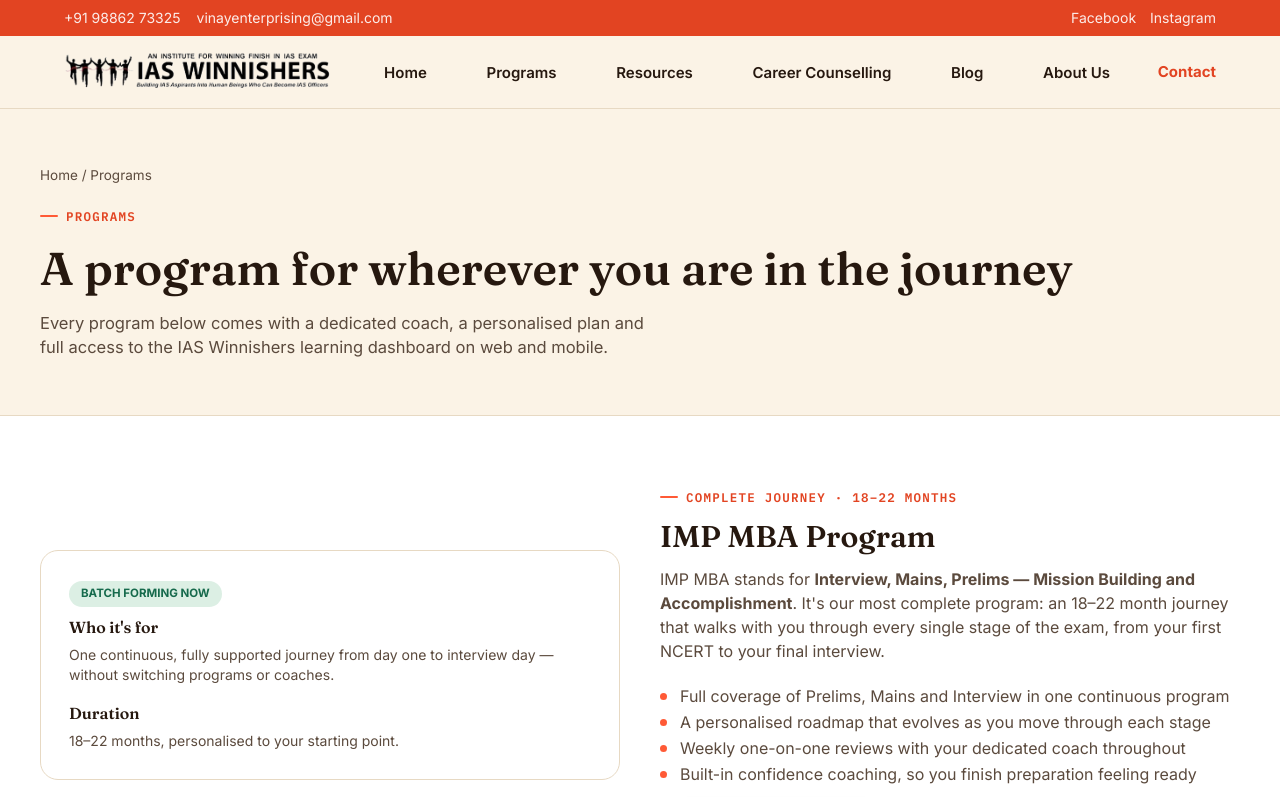
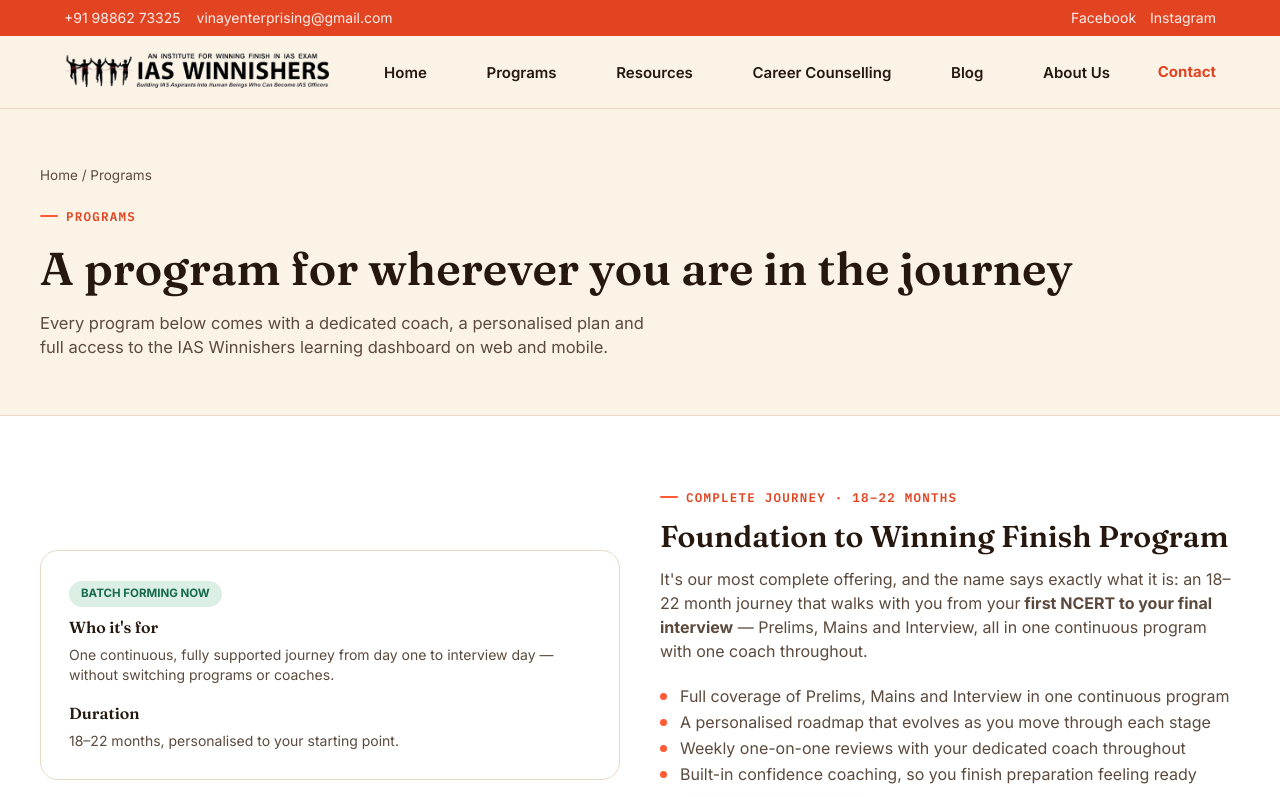
Before and after one commit to kshreepadk/iaswinnishers-web, a Next.js app: page /programs in a window 1280 px wide. Shown: the top 797 px of the page. Built offline with nearby package versions, Linux system fonts and the light colour scheme.

Commit message:
first updates

```diff
--- a/src/app/about/page.jsx
+++ b/src/app/about/page.jsx
@@ -81,7 +81,7 @@
             </ul>
 
             <h2>Our approach to each stage</h2>
-            <h3>IMP MBA Program</h3>
+            <h3>Foundation to Winning Finish Program</h3>
             <p>NCERT-based concept building and a syllabus map tailored to how much time you actually have — carried through every stage in one continuous journey.</p>
             <h3>Prelims</h3>
             <p>Timed test series that mirror the real exam, followed by error analysis that tells you exactly what to fix.</p>
--- a/src/app/page.jsx
+++ b/src/app/page.jsx
@@ -29,7 +29,7 @@
 ];
 
 const PROGRAMS = [
-  { tag: "18–22 Months", title: "IMP MBA Program", body: "Interview, Mains, Prelims — Mission Building and Accomplishment. One complete journey from day one to interview day.", href: "/programs#imp-mba" },
+  { tag: "18–22 Months", title: "Foundation to Winning Finish Program", body: "One continuous journey, from your first NCERT to your final interview — the same coach with you at every single stage.", href: "/programs#foundation-to-finish" },
   { tag: "Objective Round", title: "Prelims Mastery Program", body: "Timed, full-length mock tests on the real exam pattern, with detailed error analysis after every attempt.", href: "/programs#prelims-mastery" },
   { tag: "Descriptive Round", title: "Mains Mastery Program", body: "Weekly answer writing across all GS papers, Essay, and your optional subject — Geography, Polity and Psychology especially well covered.", href: "/programs#mains-mastery" },
   { tag: "Personality Test", title: "Interview Guidance", body: "One-on-one DAF review, personality-test preparation, and steady confidence coaching before the big day.", href: "/programs#interview" },
@@ -44,7 +44,7 @@
 const TESTIMONIALS = [
   { initials: "AS", name: "Akash S.", program: "Interview Guidance", quote: "My coach helped me build real clarity before the interview — patient, structured conversations that made me feel prepared instead of anxious on the actual day." },
   { initials: "SE", name: "Shiva E.", program: "Mains Test Series", quote: "Weekly tests with detailed, honest feedback made all the difference. Preparing here felt systematic rather than scattered across ten different sources." },
-  { initials: "SN", name: "Sandesh N.", program: "IMP MBA Program", quote: "My coach kept me engaged with exam-oriented questions even outside class hours — lively, energetic teaching that never let my momentum drop." },
+  { initials: "SN", name: "Sandesh N.", program: "Foundation to Winning Finish Program", quote: "My coach kept me engaged with exam-oriented questions even outside class hours — lively, energetic teaching that never let my momentum drop." },
 ];
 
 export default function HomePage() {
--- a/src/app/programs/page.jsx
+++ b/src/app/programs/page.jsx
@@ -4,7 +4,7 @@
 export const metadata = {
   title: "UPSC Coaching Programs",
   description:
-    "Explore IAS Winnishers' UPSC coaching programs — the IMP MBA Program, Prelims Mastery, Mains Mastery, Geography/Economy/Current Affairs Made Easy, and Interview Guidance, each with a dedicated personal coach.",
+    "Explore IAS Winnishers' UPSC coaching programs — the Foundation to Winning Finish Program, Prelims Mastery, Mains Mastery, Geography/Economy/Current Affairs Made Easy, and Interview Guidance, each with a dedicated personal coach.",
   alternates: { canonical: "/programs" },
 };
 
@@ -46,18 +46,18 @@
       />
 
       <ProgramSection
-        id="imp-mba"
+        id="foundation-to-finish"
         reverse
         bg="bg-white"
         eyebrow="Complete Journey · 18–22 Months"
-        title="IMP MBA Program"
+        title="Foundation to Winning Finish Program"
         description={
           <>
-            IMP MBA stands for <strong>Interview, Mains, Prelims — Mission
-            Building and Accomplishment</strong>. It&apos;s our most complete
-            program: an 18–22 month journey that walks with you through every
-            single stage of the exam, from your first NCERT to your final
-            interview.
+            It&apos;s our most complete offering, and the name says exactly
+            what it is: an 18–22 month journey that walks with you from your
+            <strong> first NCERT to your final interview</strong> — Prelims,
+            Mains and Interview, all in one continuous program with one coach
+            throughout.
           </>
         }
         bullets={[
@@ -95,7 +95,7 @@
             <h3 className="mb-1.5 font-display text-base font-semibold">Format</h3>
             <p className="mb-4 text-sm text-ink-2">Full-length + sectional tests with instant scoring and topic-wise error analysis.</p>
             <h3 className="mb-1.5 font-display text-base font-semibold">Best paired with</h3>
-            <p className="text-sm text-ink-2">IMP MBA Program, or standalone for revision-stage aspirants.</p>
+            <p className="text-sm text-ink-2">Foundation to Winning Finish Program, or standalone for revision-stage aspirants.</p>
           </>
         }
       />
--- a/src/components/Footer.jsx
+++ b/src/components/Footer.jsx
@@ -41,7 +41,7 @@
               Programs
             </h4>
             <ul className="flex flex-col gap-3 text-[14.5px]">
-              <li><Link href="/programs#imp-mba" className="hover:text-marigold">IMP MBA Program</Link></li>
+              <li><Link href="/programs#foundation-to-finish" className="hover:text-marigold">Foundation to Winning Finish Program</Link></li>
               <li><Link href="/programs#prelims-mastery" className="hover:text-marigold">Prelims Mastery Program</Link></li>
               <li><Link href="/programs#mains-mastery" className="hover:text-marigold">Mains Mastery Program</Link></li>
               <li><Link href="/programs#geography" className="hover:text-marigold">Geography Made Easy</Link></li>
```
